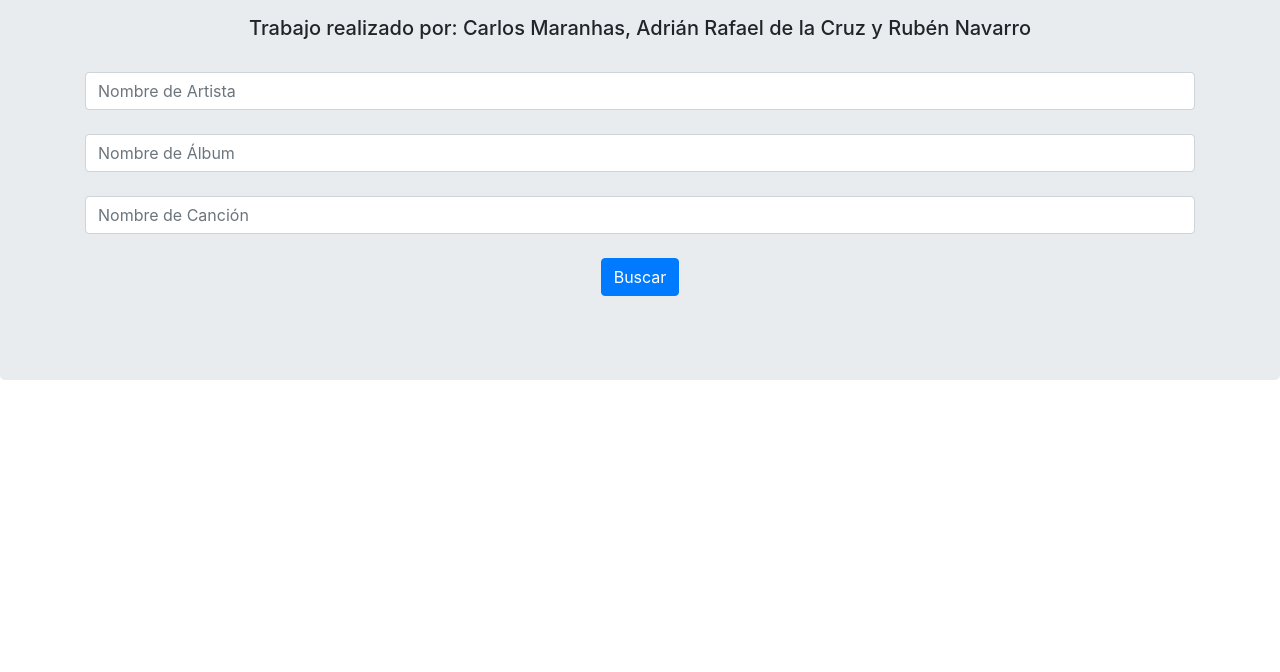
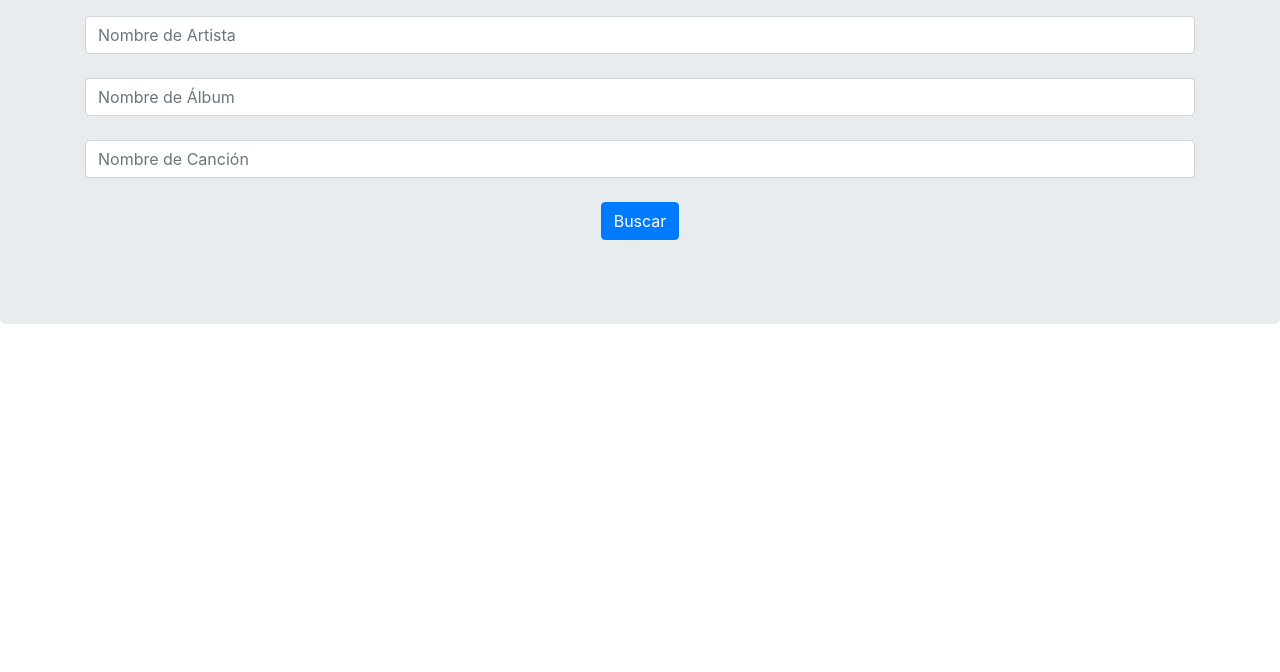
Before and after one commit to Carlistos10/API-DEEZER, a plain HTML site: page Trabajo API CAMBIADO A FETCH/index.html in a window 1280 px wide. Shown: the part 128-800 px from the top of the page. Drawn offline with nearby package versions, Linux system fonts and the light colour scheme.

Commit message:
Update index.html

```diff
--- a/Trabajo API CAMBIADO A FETCH/index.html
+++ b/Trabajo API CAMBIADO A FETCH/index.html
@@ -12,8 +12,6 @@
 <body>
     <div class="jumbotron text-center">
         <h1>API DEEZER</h1>
-        <br>
-        <h5>Trabajo realizado por: Carlos Maranhas, Adrián Rafael de la Cruz y Rubén Navarro</h5>
         <br>
         <div class="container">
             <div class="row">
```
